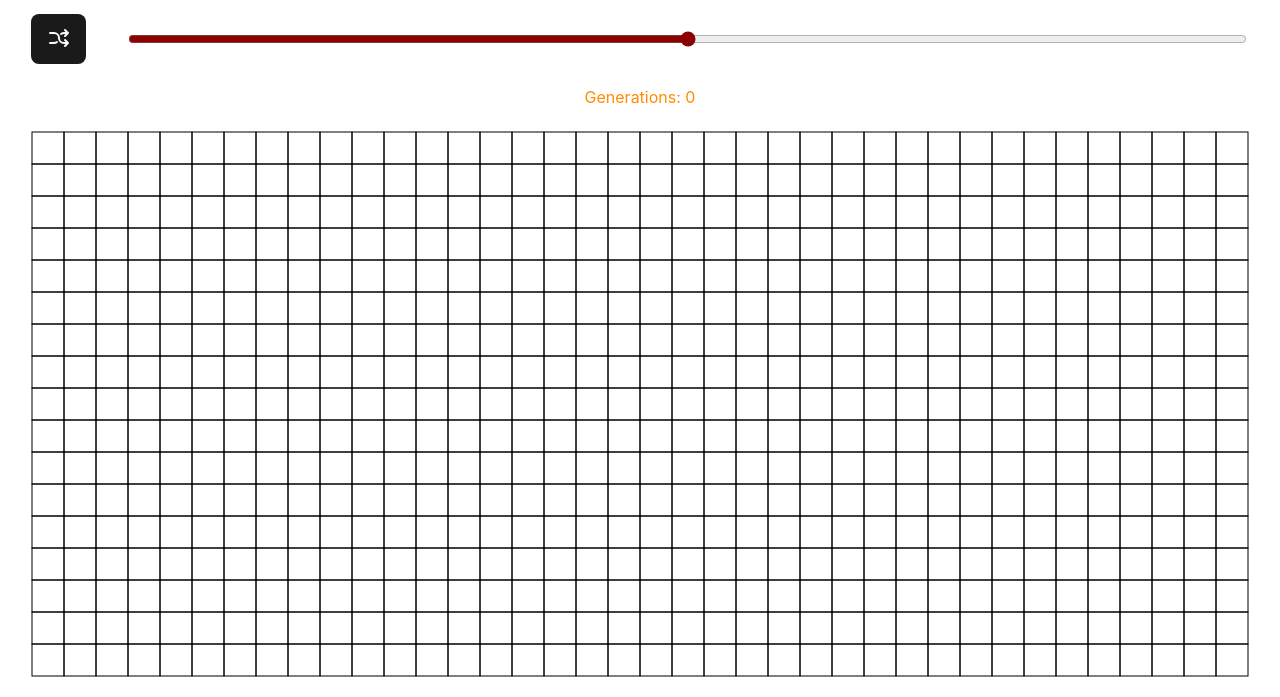
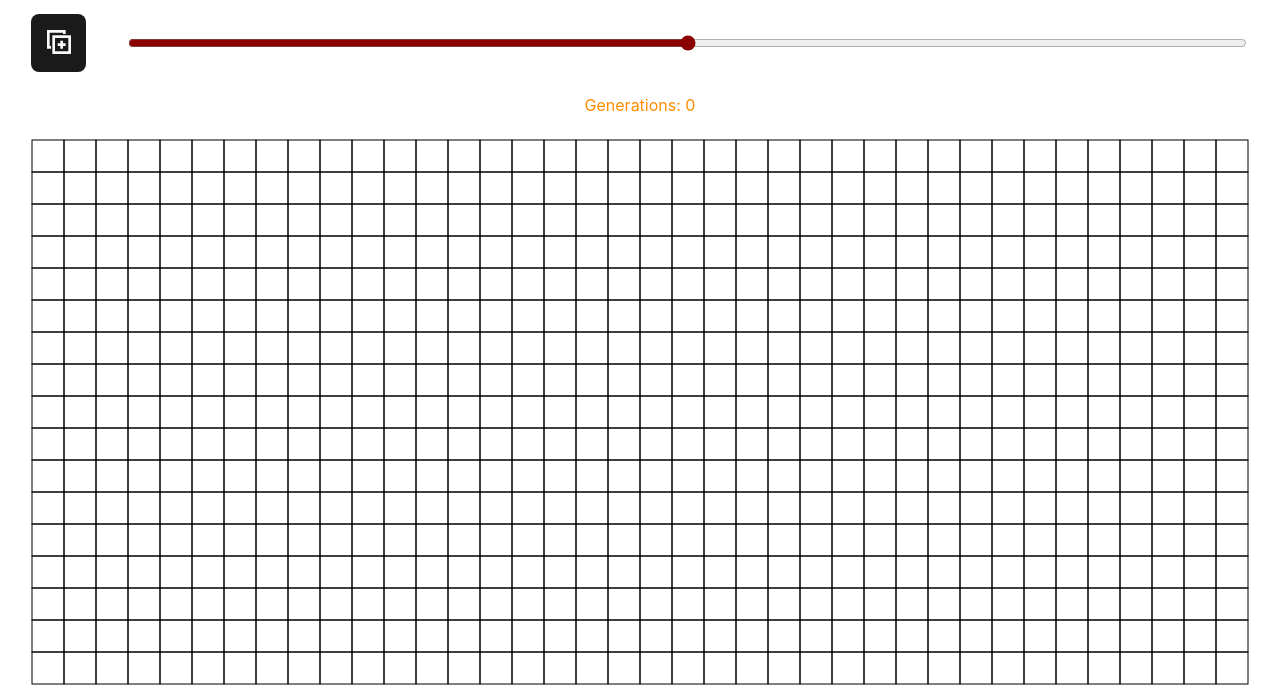
Before and after one commit to elvisvoer/game-of-life, a website built with Vite: page index.html in a window 1280 px wide. Shown: the part 103-800 px from the top of the page. Built offline with nearby package versions, Linux system fonts and the light colour scheme.

Commit message:
Change start button icon and class

```diff
--- a/index.html
+++ b/index.html
@@ -15,15 +15,22 @@
   <div>
     <h1>Game of Life</h1>
     <div class="controls">
-      <button id="toggle-game">
-        <svg width="24px" height="24px" viewBox="0 0 24 24" fill="none" xmlns="http://www.w3.org/2000/svg">
-          <g id="Media / Shuffle">
-            <path id="Vector"
-              d="M18 20L21 17M21 17L18 14M21 17H17C14.2386 17 12 14.7614 12 12C12 9.23858 9.76142 7 7 7H3M18 4L21 7M21 7L18 10M21 7L17 7C15.8744 7 14.8357 7.37194 14 7.99963M3 17H7C8.12561 17 9.16434 16.6277 10 16"
-              stroke="currentColor" stroke-width="2" stroke-linecap="round" stroke-linejoin="round" />
+      <button id="start">
+        <svg width="32px" height="32px" viewBox="0 0 512 512" version="1.1" xmlns="http://www.w3.org/2000/svg"
+          xmlns:xlink="http://www.w3.org/1999/xlink">
+          <title>duplicate</title>
+          <g id="duplicate-icon" stroke="none" stroke-width="1" fill="none" fill-rule="evenodd">
+            <g id="icon" fill="currentColor" transform="translate(64.000000, 64.000000)">
+              <path
+                d="M384,85.3333333 L384,384 L85.3333333,384 L85.3333333,85.3333333 L384,85.3333333 Z M341.333333,128 L128,128 L128,341.333333 L341.333333,341.333333 L341.333333,128 Z M256,170.666667 L255.999333,213.333333 L298.666667,213.333333 L298.666667,256 L255.999333,255.999333 L256,298.666667 L213.333333,298.666667 L213.333333,255.999333 L170.666667,256 L170.666667,213.333333 L213.333333,213.333333 L213.333333,170.666667 L256,170.666667 Z M298.666667,-4.26325641e-14 L298.666,64 L256,64 L256,42.6666667 L42.6666667,42.6666667 L42.6666667,256 L64,256 L64,298.666 L-4.26325641e-14,298.666667 L-4.26325641e-14,-4.26325641e-14 L298.666667,-4.26325641e-14 Z"
+                id="Combined-Shape">
+
+              </path>
+            </g>
           </g>
         </svg>
       </button>
+
       <input type="range" min="0" max="100" value="50" id="speed">
     </div>
     <h4 id="status">Generations: 0</h4>
--- a/src/main.ts
+++ b/src/main.ts
@@ -272,7 +272,7 @@ game.onNextTick = (allDied: boolean) => {
   }
 };
 
-button = document.querySelector("#toggle-game") as HTMLButtonElement;
+button = document.querySelector("#start") as HTMLButtonElement;
 button.addEventListener("click", () => {
   if (!game.isRunning) {
     generations = 0;
```
